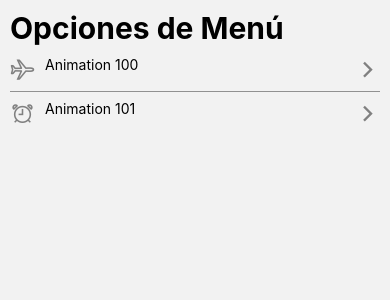
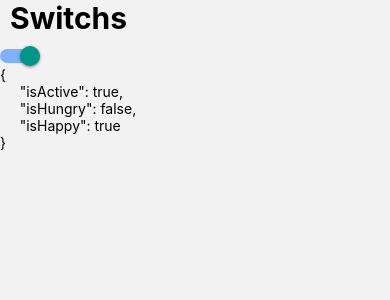
Before and after one commit to orlinAFP/RNComponents, a React Native app: screen /SwitchScreen in a window 390 px wide. Shown: the top 300 px of the page. Built offline with nearby package versions, Linux system fonts and the light colour scheme.

Commit message:
'switch'

```diff
--- /dev/null
+++ b/src/components/CustomSwitch.tsx
@@ -0,0 +1,21 @@
+import React, { useState } from 'react'
+import { Switch } from 'react-native'
+interface Props {
+    isOn: boolean
+}
+
+export const CustomSwitch = ({ isOn }: Props) => {
+    const [isEnabled, setIsEnabled] = useState(isOn);
+    const toggleSwitch = () => {
+        setIsEnabled(!isEnabled)
+    };
+
+    return (
+        <Switch
+            trackColor={{ false: '#767577', true: '#81b0ff' }}
+            thumbColor={isEnabled ? '#f5dd4b' : '#f4f3f4'}
+            onValueChange={toggleSwitch}
+            value={isEnabled}
+        />
+    )
+}
--- a/src/components/FlatListMenuItem.tsx
+++ b/src/components/FlatListMenuItem.tsx
@@ -5,6 +5,7 @@ import {styles} from '../theme/appTheme';
 import { useNavigation } from '@react-navigation/native';
 import { StackParams } from '../navigation/StackNavigator';
 import { StackNavigationProp } from '@react-navigation/stack';
+import { Title } from './Title';
 
 interface Item {
   name: string;
@@ -46,13 +47,6 @@ export const FlatListMenuItem = ({data}: Props) => {
       />
     );
   };
-  const header = () => {
-    return (
-      <View style={{marginBottom:10}}>
-        <Text style={styles.title}>Opciones de Menú</Text>
-      </View>
-    );
-  };
 
   return (
     <FlatList
@@ -60,7 +54,7 @@ export const FlatListMenuItem = ({data}: Props) => {
       renderItem={({item}) => itemMenu(item)}
       keyExtractor={item => item.name}
       ItemSeparatorComponent={separator}
-      ListHeaderComponent={header}
+      ListHeaderComponent={() => < Title title='Opciones de Menú'/>}
     />
   );
 };
--- /dev/null
+++ b/src/components/Title.tsx
@@ -0,0 +1,15 @@
+import React from 'react'
+import { styles } from '../theme/appTheme'
+import { View, Text } from 'react-native';
+
+interface Props {
+    title: string
+}
+
+export const Title = ({ title }: Props) => {
+    return (
+        <View style={{ marginBottom: 10, ...styles.marginGlobal }}>
+            <Text style={styles.title}>{title}</Text>
+        </View>
+    )
+}
--- a/src/navigation/StackNavigator.tsx
+++ b/src/navigation/StackNavigator.tsx
@@ -2,11 +2,13 @@ import {createStackNavigator} from '@react-navigation/stack';
 import {HomeScreen} from '../screen/HomeScreen';
 import { Animation100Screen } from '../screen/Animation100Screen';
 import { Animation101Screen } from '../screen/Animation101Screen';
+import { SwitchScreen } from '../screen/SwitchScreen';
 
 export type StackParams = {
   HomeScreen: undefined;
   Animation100Screen:undefined;
   Animation101Screen:undefined;
+  SwitchScreen:undefined;
 };
 const Stack = createStackNavigator<StackParams>();
 
@@ -19,6 +21,7 @@ export const StackNavigation = () => {
       <Stack.Screen name="HomeScreen" component={HomeScreen} />
       <Stack.Screen name="Animation100Screen" component={Animation100Screen} />
       <Stack.Screen name="Animation101Screen" component={Animation101Screen} />
+      <Stack.Screen name="SwitchScreen" component={SwitchScreen} />
     </Stack.Navigator>
   );
 };
--- a/src/screen/Animation101Screen.tsx
+++ b/src/screen/Animation101Screen.tsx
@@ -7,7 +7,7 @@ export const Animation101Screen = () => {
 
   return (
     <View style={styles.container}>
-      {/* <View style={styles.box}  /> */}
+
       <Animated.View
       {
         ...panResponder.panHandlers
--- a/src/screen/HomeScreen.tsx
+++ b/src/screen/HomeScreen.tsx
@@ -1,7 +1,5 @@
 import React from 'react';
-
 import {View, Text} from 'react-native';
-import Icon from 'react-native-vector-icons/Ionicons';
 import {FlatListMenuItem} from '../components/FlatListMenuItem';
 import {useSafeAreaInsets} from 'react-native-safe-area-context';
 import { styles } from '../theme/appTheme';
@@ -17,6 +15,11 @@ const menuItems = [
     icon: 'alarm-outline',
     components: 'Animation101Screen',
   },
+  {
+    name: 'Switchs',
+    icon: 'toggle-outline',
+    components: 'SwitchScreen',
+  },
 ];
 
 export const HomeScreen = () => {
--- /dev/null
+++ b/src/screen/SwitchScreen.tsx
@@ -0,0 +1,30 @@
+import React,{useState} from 'react';
+import {View, StyleSheet, Text} from 'react-native';
+import { CustomSwitch } from '../components/CustomSwitch';
+import { Title } from '../components/Title';
+
+export const SwitchScreen = () => {
+
+  const [state, setState] = useState({
+    isActive: true,
+    isHungry: false,
+    isHappy: true,
+  })
+
+  return (
+    <View style={styles.container}>
+        < Title title='Switchs'/>
+        <CustomSwitch isOn={state.isActive} />
+
+        <Text>{JSON.stringify(state, null, 5)}</Text>
+    </View>
+
+  )
+}
+
+const styles = StyleSheet.create({
+    container:{
+        flex:1,
+    },
+
+})
```
Also changed, not shown: 1 other file (tests, documents, lock files or other folders).
